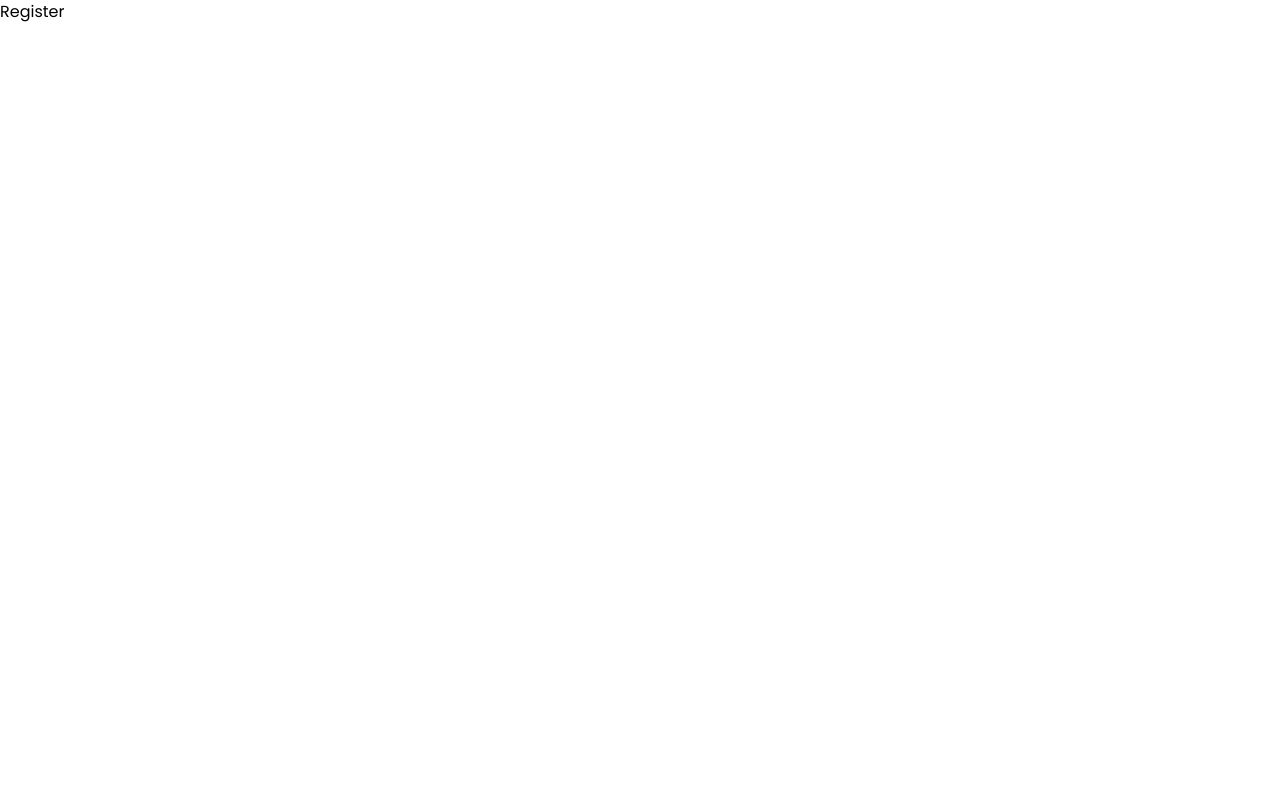
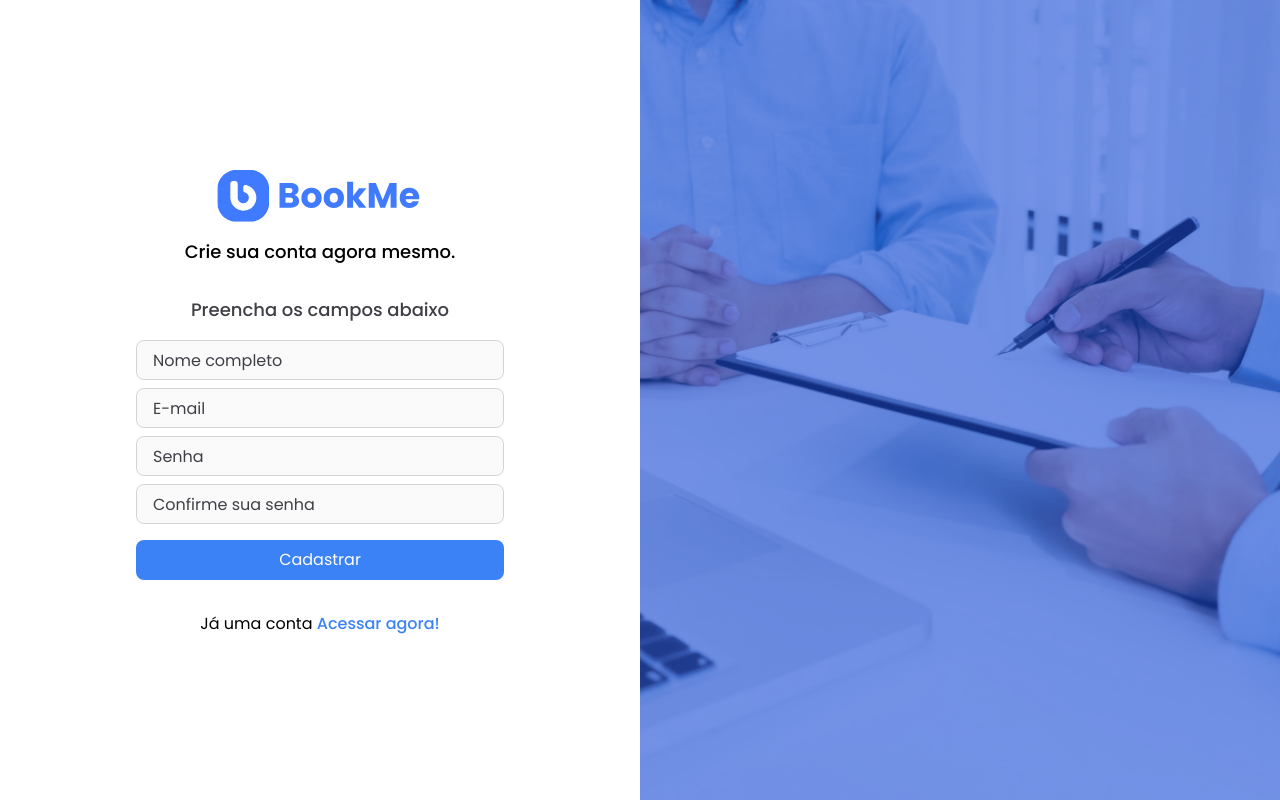
Before and after one commit to rodrigordgfs/bookme-web, a React (Vite) app: page /register in a window 1280 px wide. Built offline with nearby package versions, Linux system fonts and the light colour scheme.

Commit message:
feature: Criado a tela de Registro

```diff
--- a/package.json
+++ b/package.json
@@ -12,6 +12,7 @@
   "dependencies": {
     "react": "^18.3.1",
     "react-dom": "^18.3.1",
+    "react-icons": "^5.3.0",
     "react-router-dom": "^6.27.0"
   },
   "devDependencies": {
--- a/src/layouts/authLayout/index.jsx
+++ b/src/layouts/authLayout/index.jsx
@@ -1,10 +1,12 @@
 import { Outlet } from "react-router-dom";
 
 const AuthLayout = () => {
-  return <main>
-    {/* Navbar */}
-    <Outlet />
-  </main>;
+  return (
+    <div>
+      {/* Navbar */}
+      <Outlet />
+    </div>
+  );
 };
 
 export default AuthLayout;
--- a/src/pages/login/index.jsx
+++ b/src/pages/login/index.jsx
@@ -1,4 +1,23 @@
+import { useNavigate } from "react-router-dom";
+import { FaSpinner } from "react-icons/fa";
+import { useState } from "react";
+
 const LoginPage = () => {
+  const navigate = useNavigate();
+
+  const [email, setEmail] = useState("");
+  const [password, setPassword] = useState("");
+  const [loading, setLoading] = useState(false);
+
+  const handleGoToRegister = () => {
+    navigate("/register");
+  };
+
+  const handleSubmit = async (e) => {
+    e.preventDefault();
+    setLoading(true);
+  };
+
   return (
     <main className="w-full h-screen flex flex-row">
       <div className="flex-1 flex items-center justify-center">
@@ -10,27 +29,40 @@ const LoginPage = () => {
           <p className="font-medium text-zinc-700 text-lg text-center mt-8">
             Acesse sua conta
           </p>
-          <form className="flex flex-col gap-2 mt-4">
+          <form className="flex flex-col gap-2 mt-4" onSubmit={handleSubmit}>
             <input
               type="email"
               placeholder="E-mail"
               className="w-full h-10 px-4 bg-zinc-50 placeholder-zinc-700 border outline-none border-zinc-300 rounded-lg flex items-center gap-2"
+              disabled={loading}
+              value={email}
+              onChange={(e) => setEmail(e.target.value)}
             />
             <input
               type="password"
               placeholder="Senha"
               className="w-full h-10 px-4 bg-zinc-50 placeholder-zinc-700 border outline-none border-zinc-300 first-line: rounded-lg flex items-center gap-2"
+              disabled={loading}
+              value={password}
+              onChange={(e) => setPassword(e.target.value)}
             />
             <button
               type="submit"
               className="w-full h-10 bg-blue-500 hover:bg-blue-600 text-white rounded-lg mt-2 transition-all"
             >
-              Entrar
+              {loading ? (
+                <FaSpinner className="animate-spin mx-auto" />
+              ) : (
+                "Entrar"
+              )}
             </button>
           </form>
           <p className="font-normal text-center mt-8">
             Não tenho uma conta{" "}
-            <span className="cursor-pointer text-blue-500 hover:text-blue-600 font-medium transition-all">
+            <span
+              onClick={handleGoToRegister}
+              className="cursor-pointer text-blue-500 hover:text-blue-600 font-medium transition-all"
+            >
               Criar conta!
             </span>
           </p>
--- a/src/pages/register/index.jsx
+++ b/src/pages/register/index.jsx
@@ -1,8 +1,101 @@
+import { useState } from "react";
+import { useNavigate } from "react-router-dom";
+import { FaSpinner } from "react-icons/fa";
+
 const RegisterPage = () => {
+  const navigate = useNavigate();
+
+  const [name, setName] = useState("");
+  const [email, setEmail] = useState("");
+  const [password, setPassword] = useState("");
+  const [confirmPassword, setConfirmPassword] = useState("");
+  const [loading, setLoading] = useState(false);
+
+  const handleGoToLogin = () => {
+    navigate("/login");
+  };
+
+  const handleSubmit = async (e) => {
+    e.preventDefault();
+    setLoading(true);
+  };
+
   return (
-    <div>
-      <h1>Register</h1>
-    </div>
+    <main className="w-full h-screen flex flex-row">
+      <div className="flex-1 flex items-center justify-center">
+        <div className="max-w-96 w-full flex justify-center flex-col px-2">
+          <img src="/logo-text.svg" alt="Logo BookMe" className="h-16" />
+          <h2 className="font-medium text-lg text-center mt-3 leading-6">
+            Crie sua conta agora mesmo.
+          </h2>
+          <p className="font-medium text-zinc-700 text-lg text-center mt-8">
+            Preencha os campos abaixo
+          </p>
+          <form className="flex flex-col gap-2 mt-4" onSubmit={handleSubmit}>
+            <input
+              type="text"
+              placeholder="Nome completo"
+              className="w-full h-10 px-4 bg-zinc-50 placeholder-zinc-700 border outline-none border-zinc-300 rounded-lg flex items-center gap-2"
+              disabled={loading}
+              value={name}
+              onChange={(e) => setName(e.target.value)}
+            />
+            <input
+              type="email"
+              placeholder="E-mail"
+              className="w-full h-10 px-4 bg-zinc-50 placeholder-zinc-700 border outline-none border-zinc-300 rounded-lg flex items-center gap-2"
+              disabled={loading}
+              value={email}
+              onChange={(e) => setEmail(e.target.value)}
+            />
+            <input
+              type="password"
+              placeholder="Senha"
+              className="w-full h-10 px-4 bg-zinc-50 placeholder-zinc-700 border outline-none border-zinc-300 rounded-lg flex items-center gap-2"
+              disabled={loading}
+              value={password}
+              onChange={(e) => setPassword(e.target.value)}
+            />
+            <input
+              type="password"
+              placeholder="Confirme sua senha"
+              className="w-full h-10 px-4 bg-zinc-50 placeholder-zinc-700 border outline-none border-zinc-300 rounded-lg flex items-center gap-2"
+              disabled={loading}
+              value={confirmPassword}
+              onChange={(e) => setConfirmPassword(e.target.value)}
+            />
+            <button
+              type="submit"
+              className="w-full h-10 bg-blue-500 hover:bg-blue-600 text-white rounded-lg mt-2 transition-all"
+              disabled={loading}
+            >
+              {loading ? (
+                <FaSpinner className="animate-spin mx-auto" />
+              ) : (
+                "Cadastrar"
+              )}
+            </button>
+          </form>
+          <p className="font-normal text-center mt-8">
+            Já uma conta{" "}
+            <span
+              onClick={handleGoToLogin}
+              className="cursor-pointer text-blue-500 hover:text-blue-600 font-medium transition-all"
+            >
+              Acessar agora!
+            </span>
+          </p>
+        </div>
+      </div>
+      <div className="w-1/2 max-w-full relative hidden md:block">
+        <img
+          src="/bg-login.jpg"
+          alt="Imagem de fundo"
+          className="w-full h-full object-cover"
+        />
+        <div className="absolute inset-0 bg-blue-700 opacity-60"></div>
+      </div>
+    </main>
   );
 };
 
```
Also changed, not shown: 1 other file (tests, documents, lock files or other folders).
